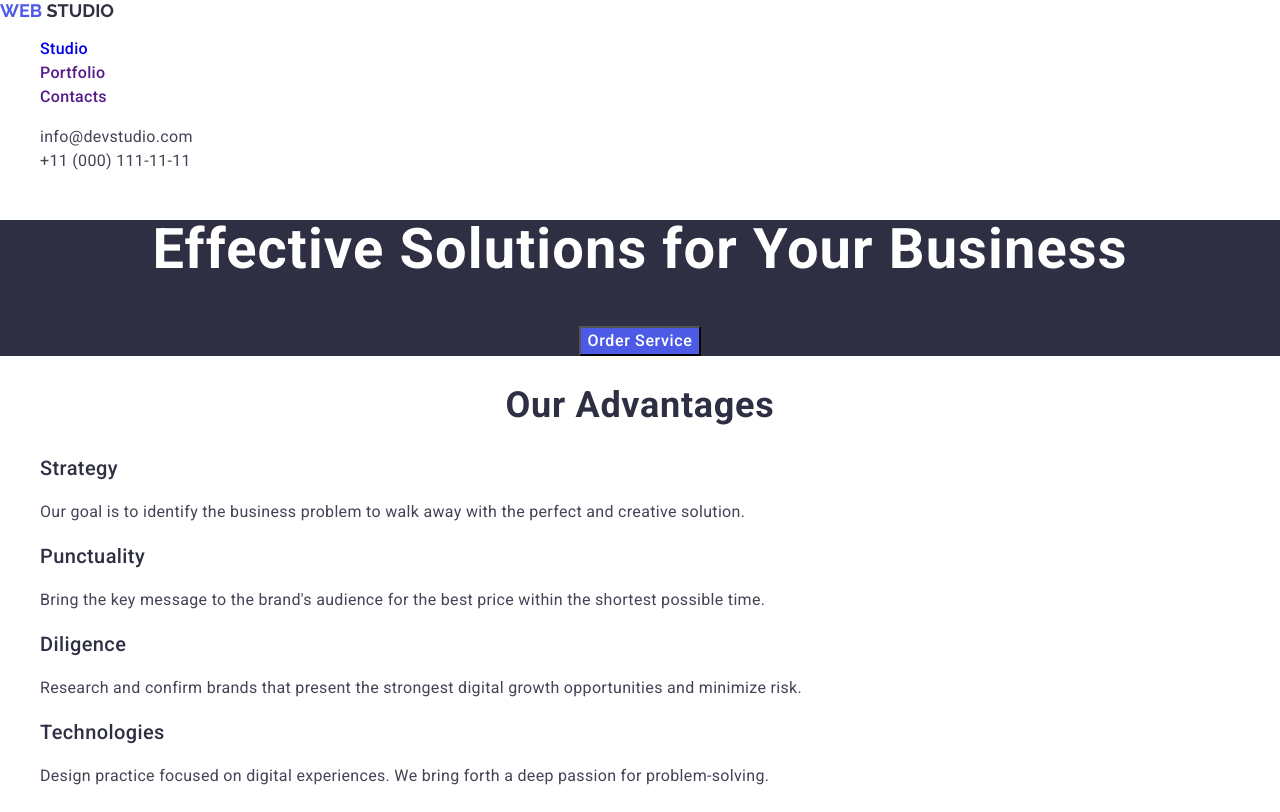
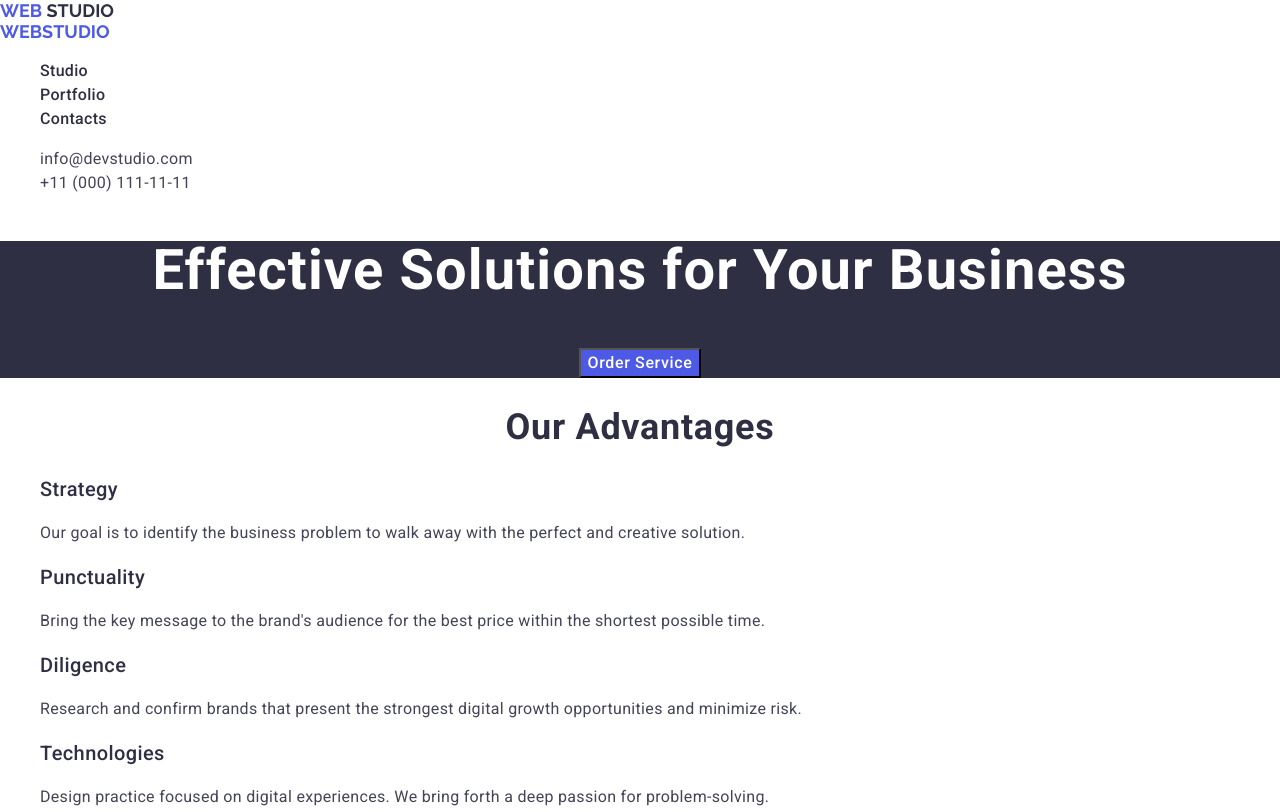
Before and after one commit to kinderpunk/goit-markup-hw-03, a plain HTML site: page index.html in a window 1280 px wide. Shown: the top 812 px of the page. Drawn offline with nearby package versions, Linux system fonts and the light colour scheme.

Commit message:
an another one

```diff
--- a/css/styles.css
+++ b/css/styles.css
@@ -41,7 +41,7 @@ a {
     font-style: normal;
 }
 
-.page-nav {
+.nav-page {
     color: #2E2F42;
     font-family: 'Roboto', sans-serif;
     font-size: 16px;
@@ -51,8 +51,8 @@ a {
     letter-spacing: 0.32px;
 }
 
-.page-nav:hover,
-.page-nav:focus {
+.nav-page:hover,
+.nav-page:focus {
     color: #404bbf;
 }
 
--- a/index.html
+++ b/index.html
@@ -22,11 +22,20 @@
       <a class="page-logo" href="./index.html"
         >Web <span class="page-logo-second">Studio</span></a
       >
-      <nav class="page-nav">
-        <ul class="page-nav">
-          <li class="nav-item"><a href="./index.html">Studio</a></li>
-          <li class="nav-item"><a href="">Portfolio</a></li>
-          <li class="nav-item"><a href="">Contacts</a></li>
+      <nav>
+        <a href="./index.html" class="a-studio"
+          >Web<span class="a-span">Studio</span></a
+        >
+        <ul>
+          <li>
+            <a href="./index.html" class="nav-page">Studio</a>
+          </li>
+          <li>
+            <a href="" class="nav-page">Portfolio</a>
+          </li>
+          <li>
+            <a href="" class="nav-page">Contacts</a>
+          </li>
         </ul>
       </nav>
       <address class="page-address">
```
